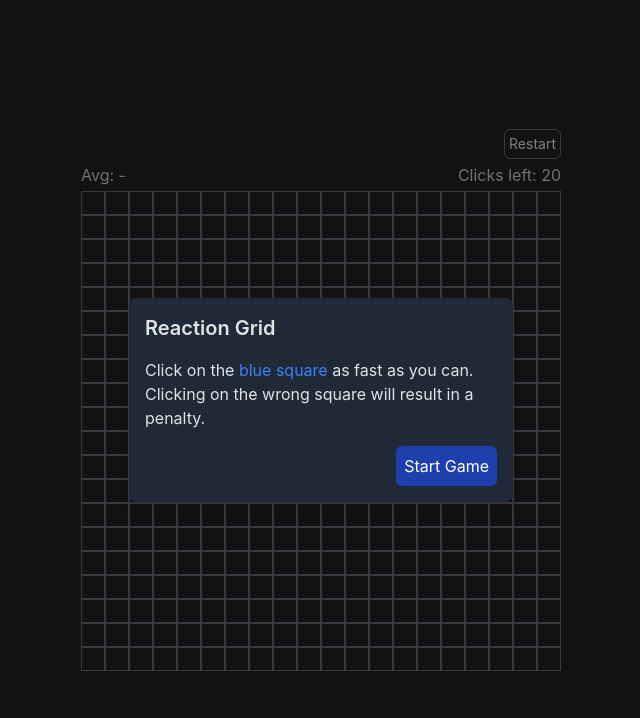
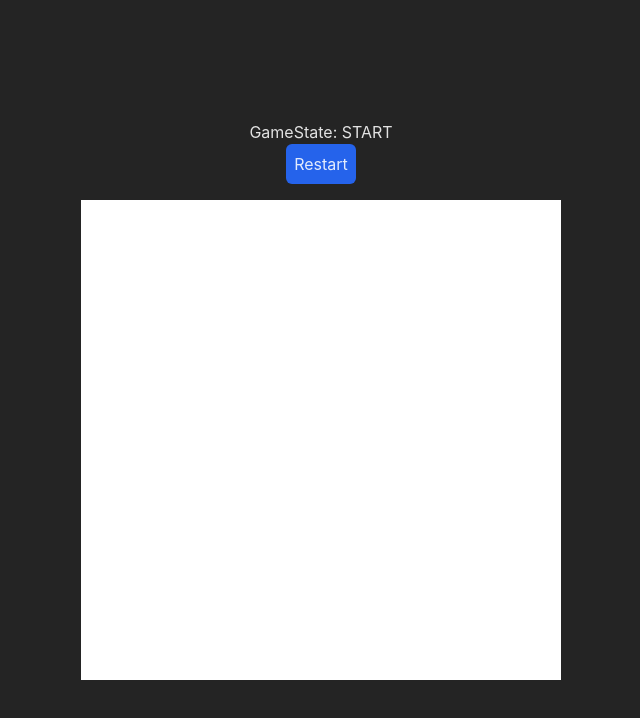
Before and after one commit to SilviuIordache/react-games, a React (Vite) app: page /flippy-squares in a window 1280 px wide. Shown: the top 718 px of the page, without its empty margins (319-959 px from the left). Built offline with nearby package versions, Linux system fonts and the light colour scheme.

Commit message:
Add some game logic

```diff
--- a/src/App.jsx
+++ b/src/App.jsx
@@ -2,11 +2,12 @@ import { BrowserRouter as Router, Route, Routes } from 'react-router-dom';
 import './App.css';
 import { gamesList } from './games/games';
 import Home from './Home';
-import { ReactionGrid } from './games';
+import { FlippySquares, ReactionGrid } from './games';
 
 function App() {
   return (
-    <ReactionGrid/>
+    // <ReactionGrid/>
+    <FlippySquares/>
     // <Router>
     //   <Routes>
     //     <Route key="/" path="/" element={<Home />} />
--- /dev/null
+++ b/src/games/FlippySquares/Grid.tsx
@@ -0,0 +1,38 @@
+import React from 'react';
+import { Square } from './Square';
+
+interface Props {
+  cells: number[][];
+  gridSize: number;
+  onSquareEnter: (i: number, j: number) => void;
+}
+
+export const Grid = ({ cells, gridSize, onSquareEnter }: Props) => {
+  const newGrid: JSX.Element[] = [];
+
+  for (let i = 0; i < gridSize; i++) {
+    const row: JSX.Element[] = [];
+    for (let j = 0; j < gridSize; j++) {
+      const cell = cells[i][j];
+
+      row.push(
+        <Square
+          key={`${i}-${j}-${cell}`}
+          cell={cell}
+          x={i}
+          y={j}
+          onSquareEnter={onSquareEnter}
+        />
+      );
+    }
+    newGrid.push(
+      <div key={i} style={{ display: 'flex' }}>
+        {row}
+      </div>
+    );
+  }
+
+  return (
+    <div style={{ display: 'flex', flexDirection: 'column' }}>{newGrid}</div>
+  );
+};
--- a/src/games/FlippySquares/Square.jsx
+++ /dev/null
@@ -1,15 +0,0 @@
-import { useState } from 'react';
-import classNames from 'classnames';
-export default function Square() {
-  const [isWhite, setIsWhite] = useState();
-
-  return (
-    <div
-      onMouseEnter={() => setIsWhite(!isWhite)}
-      className={classNames('bg-black w-8 h-8', {
-        'bg-white': isWhite,
-        'bg-black': !isWhite,
-      })}
-    ></div>
-  );
-}
--- /dev/null
+++ b/src/games/FlippySquares/Square.tsx
@@ -0,0 +1,23 @@
+import React from 'react';
+import { useState } from 'react';
+import classNames from 'classnames';
+
+interface Props {
+  x: number;
+  y: number;
+  onSquareEnter: (x: number, y: number) => void;
+  cell: number;
+}
+
+export const Square = ({ onSquareEnter, cell, x, y }: Props) => {
+  return (
+    <div
+      onMouseEnter={() => onSquareEnter(x, y)}
+      className={classNames('bg-black w-8 h-8', {
+        'bg-black': cell === 0,
+        'bg-white': cell === 1,
+        'bg-red-500': cell === 2,
+      })}
+    ></div>
+  );
+};
--- a/src/games/FlippySquares/index.jsx
+++ /dev/null
@@ -1,18 +0,0 @@
-import Square from './Square';
-
-export default function FlippySquares() {
-  const columns = 20;
-  const totalSquares = columns * columns;
-  const squares = Array.from({ length: totalSquares });
-
-  return (
-    <div
-      className='grid'
-      style={{ gridTemplateColumns: `repeat(${columns}, minmax(0, 1fr))` }}
-    >
-      {squares.map((_, index) => (
-        <Square key={index} />
-      ))}
-    </div>
-  );
-}
--- /dev/null
+++ b/src/games/FlippySquares/index.tsx
@@ -0,0 +1,108 @@
+import React, { useMemo, useCallback, useState, useEffect } from 'react';
+import { Grid } from './Grid';
+
+type Coordinate = { x: number; y: number };
+
+export enum GameState {
+  START = 'START',
+  PLAYING = 'PLAYING',
+  END = 'END',
+}
+export default function FlippySquares() {
+  const gridSize = 15;
+
+  const [gameState, setGameState] = useState<GameState>(GameState.START);
+
+  // Define the type for the cells
+
+  const generateGridWithBlackSquares = () => {
+    const newGrid = Array.from({ length: gridSize }, () =>
+      Array(gridSize).fill(1)
+    );
+
+    return newGrid;
+  };
+
+  const [cells, setCells] = useState(() => generateGridWithBlackSquares());
+
+  const resetGrid = () => {
+    const freshCells = generateGridWithBlackSquares();
+    setCells(freshCells);
+  };
+
+  useEffect(() => {
+    resetGrid();
+  }, []);
+
+  const [redCoords, setRedCoords] = useState<Coordinate[]>();
+
+  const generateRedCoords = (amount: number): Coordinate[] => {
+    const coords: Coordinate[] = [];
+    for (let i = 0; i < amount; i++) {
+      coords.push({
+        x: Math.floor(Math.random() * gridSize),
+        y: Math.floor(Math.random() * gridSize),
+      });
+    }
+    return coords;
+  };
+
+  useEffect(() => {
+    if (!cells) return;
+    const newCells = cells.map((row) => [...row]);
+    if (redCoords) {
+      redCoords.forEach(({ x, y }) => {
+        newCells[x][y] = 2;
+      });
+    }
+    setCells(newCells);
+  }, [redCoords]);
+
+  const handleSquareEnter = useCallback(
+    (x: number, y: number) => {
+      switch (cells[x][y]) {
+        case 0:
+          // console.log('you clicked a black square');
+          return;
+        case 1:
+          const newCells = cells.map((row) => [...row]);
+          newCells[x][y] = 0;
+          setCells(newCells);
+          return;
+        case 2:
+          console.log('you clicked a red square');
+          return;
+        default:
+          console.log('you clicked a red square');
+      }
+    },
+    [cells]
+  );
+
+  const handleStartGame = () => {
+    resetGrid();
+    setGameState(GameState.PLAYING);
+
+    const newRedCoords = generateRedCoords(10);
+    setRedCoords(newRedCoords);
+  };
+
+  return (
+    <div>
+      <div>GameState: {gameState}</div>
+
+      <button
+        className="mb-4 bg-blue-600 hover:bg-blue-400 active:bg-blue-700 rounded-md p-2"
+        onClick={handleStartGame}
+      >
+        {gameState === GameState.START ? 'Restart' : 'Start'}
+      </button>
+
+      <Grid
+        onSquareEnter={handleSquareEnter}
+        cells={cells}
+        gridSize={gridSize}
+      />
+    </div>
+  );
+}
--- a/src/games/ReactionGrid/gameReducer.ts
+++ b/src/games/ReactionGrid/gameReducer.ts
@@ -3,8 +3,6 @@ export enum GameState {
   PLAYING = 'PLAYING',
   END = 'END',
 }
-
-export type GameStateType = keyof typeof GameState;
 
 export type ReducerAction =
   | { type: 'SET_GRID_SIZE'; payload: number }
```
